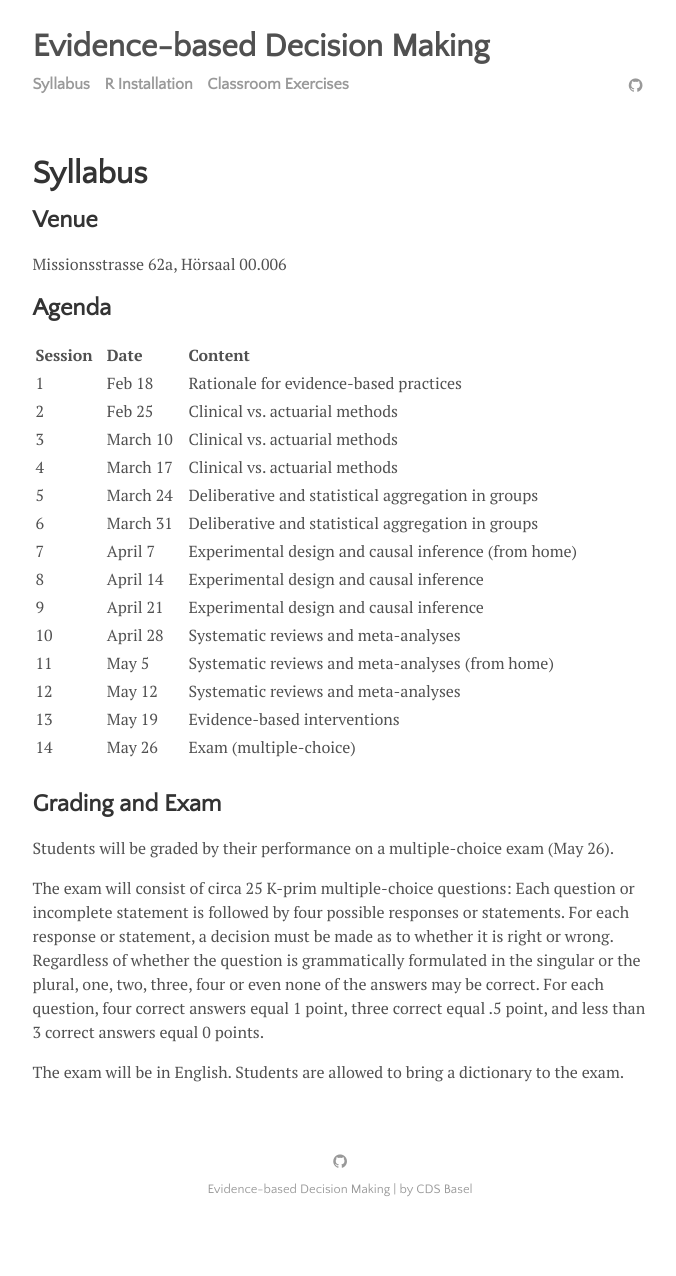
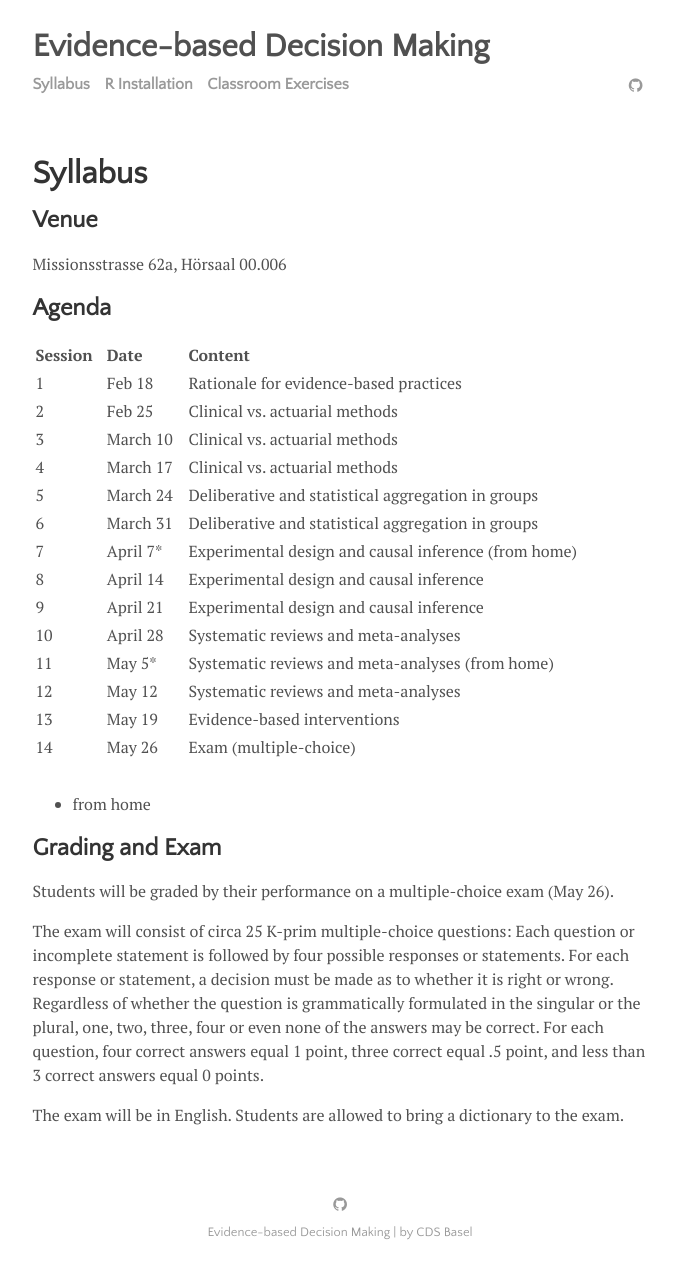
Before and after one commit to matarui/evidencebaseddm, a Jekyll site: the page built from menu/syllabus.md, in a window 1280 px wide. Shown: the whole page, without its empty margins (300-976 px from the left). Built offline with Jekyll 4.4.1, drawn with Linux system fonts in a browser that asks for light colours; before the commit the page ends 1233 px from its top, so only the background shows below that.

Commit message:
Update syllabus.md

```diff
--- a/menu/syllabus.md
+++ b/menu/syllabus.md
@@ -16,14 +16,16 @@ Missionsstrasse 62a, Hörsaal 00.006
 | 4 | March 17 | Clinical vs. actuarial methods |
 | 5 | March 24|  Deliberative and statistical aggregation in groups |
 | 6 | March 31|  Deliberative and statistical aggregation in groups |
-| 7 | April 7 | Experimental design and causal inference (from home) |
+| 7 | April 7* | Experimental design and causal inference (from home) |
 | 8 | April 14 | Experimental design and causal inference |
 | 9 | April 21 | Experimental design and causal inference |
 | 10 | April 28 | Systematic reviews and meta-analyses |
-| 11 | May 5 | Systematic reviews and meta-analyses (from home)|
+| 11 | May 5* | Systematic reviews and meta-analyses (from home)|
 | 12 | May 12 | Systematic reviews and meta-analyses |
 | 13 | May 19 | Evidence-based interventions |
 | 14 | May 26 | Exam (multiple-choice) |
+
+* from home
 
 ## Grading and Exam
 
```
